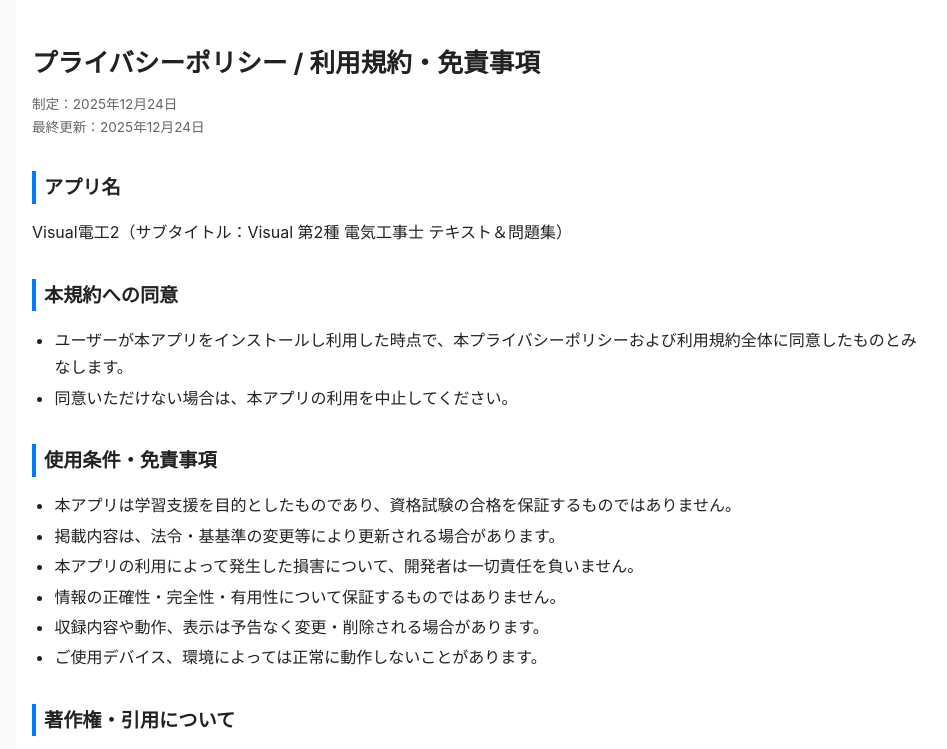
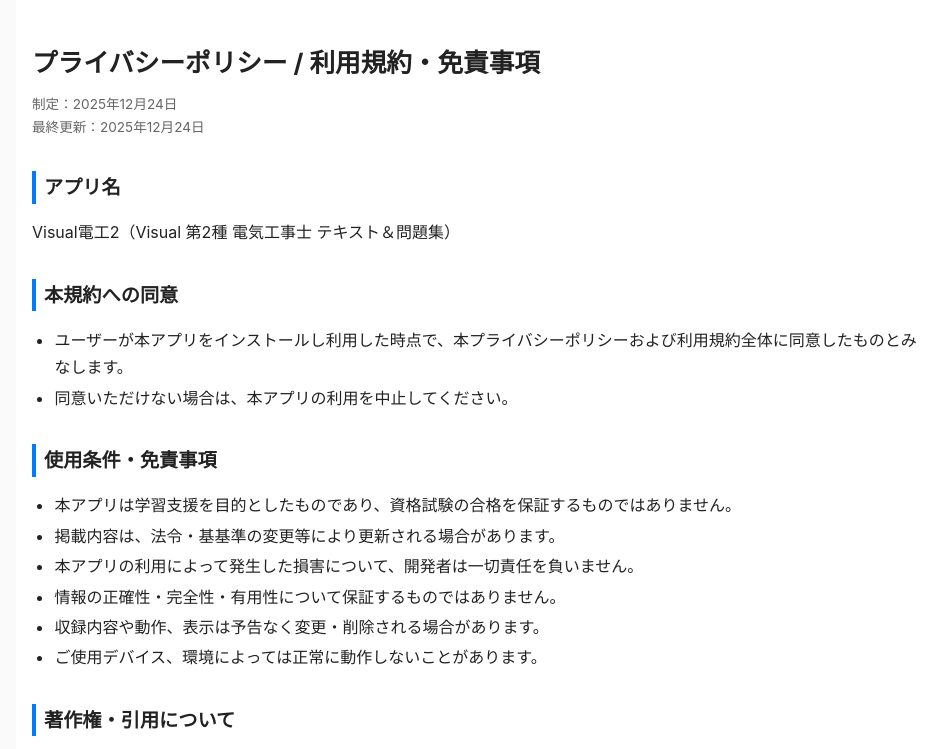
Before and after one commit to yousan4649/Visual2DK-pages, a plain HTML site: page privacy.html in a window 1280 px wide. Shown: the top 749 px of the page, without its empty margins (158-1105 px from the left). Drawn offline with Linux system fonts and the light colour scheme.

Commit message:
Update privacy.html

```diff
--- a/privacy.html
+++ b/privacy.html
@@ -64,7 +64,7 @@
     </p>
 
     <h2>アプリ名</h2>
-    <p>Visual電工2（サブタイトル：Visual 第2種 電気工事士 テキスト＆問題集）</p>
+    <p>Visual電工2（Visual 第2種 電気工事士 テキスト＆問題集）</p>
 
     <h2>本規約への同意</h2>
     <ul>
```
